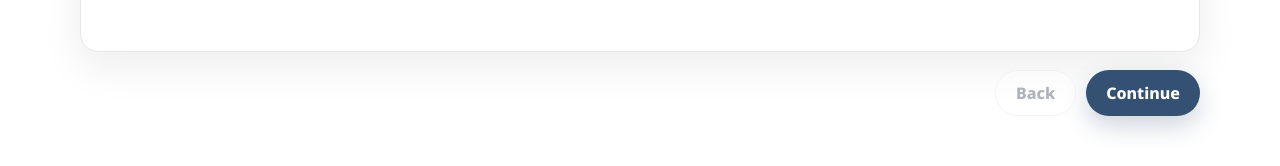
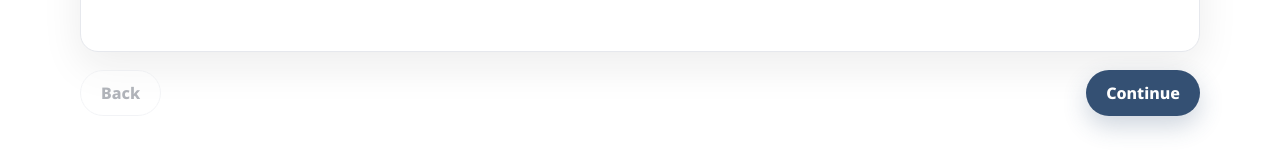
Before and after one commit to theeta-for/Thaipass_Survey, a React (Vite) app: page / in a window 1280 px wide. Shown: the part 778-944 px from the top of the page. Built offline with nearby package versions, Linux system fonts and the light colour scheme.

Commit message:
Update styles.css

```diff
--- a/src/styles.css
+++ b/src/styles.css
@@ -639,8 +639,9 @@ main {
 
 .step-actions {
   display: flex;
-  flex: 0 0 auto;
+  width: 100%;
   gap: 10px;
+  justify-content: space-between;
 }
 
 .step-panel-actions-only {
@@ -648,7 +649,7 @@ main {
   padding: 0;
   background: transparent;
   box-shadow: none;
-  justify-content: flex-end;
+  justify-content: stretch;
 }
 
 .primary-button,
```
